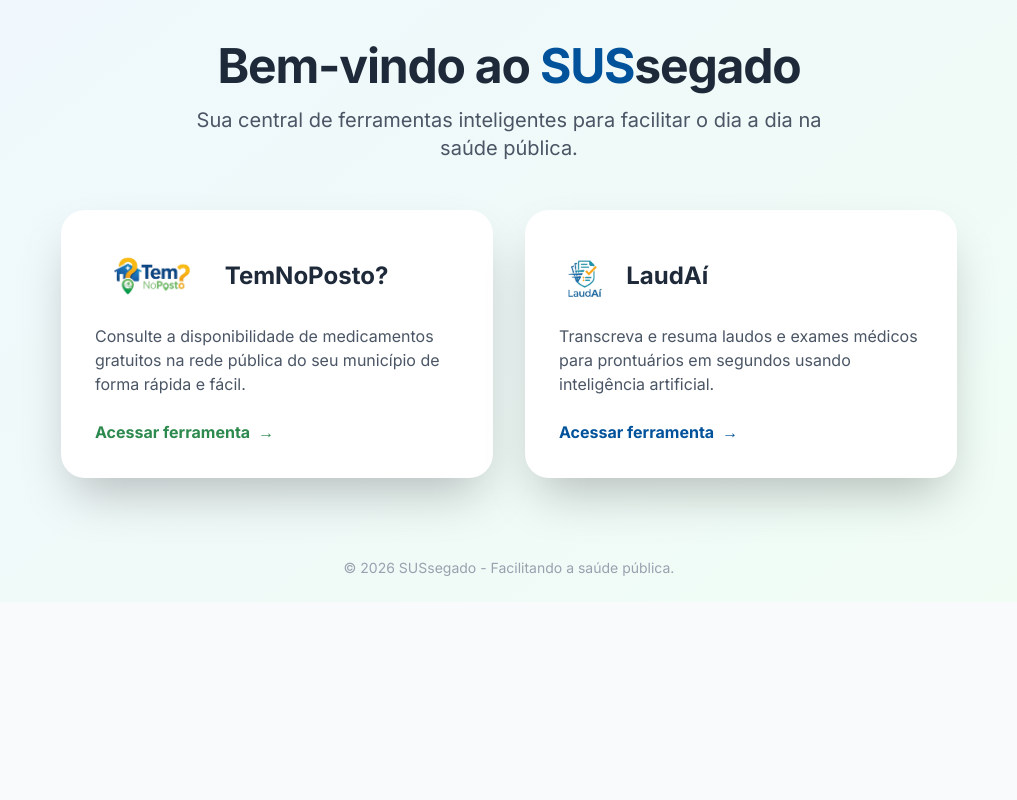
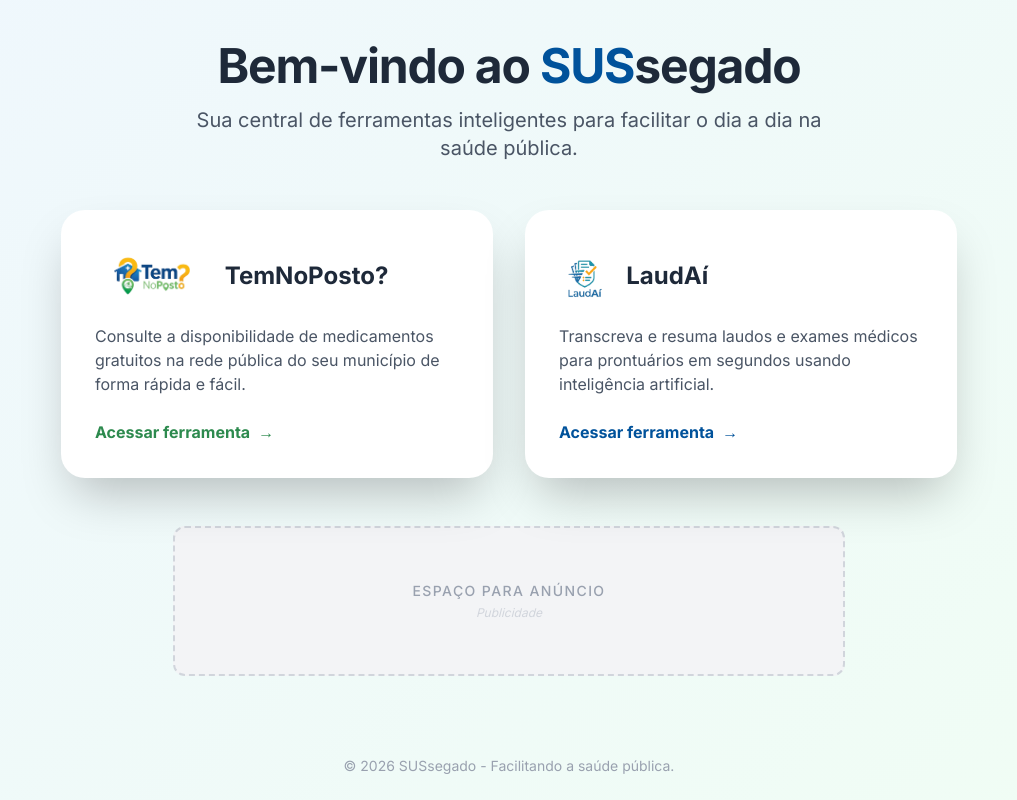
Before and after one commit to lucasvzack-sys/001, a React (Vite) app: page / in a window 1280 px wide. Shown: the part 404-1204 px from the top of the page, without its empty margins (131-1148 px from the left). Before the commit the page ends 1006 px from the top, so only its background shows below. Built offline with nearby package versions, Linux system fonts and the light colour scheme.

Commit message:
Update Portal.tsx

```diff
--- a/src/components/Portal.tsx
+++ b/src/components/Portal.tsx
@@ -22,6 +22,7 @@ export default function Portal({ onNavigate }: PortalProps) {
           referrerPolicy="no-referrer"
         />
 
+        {/* Primeiro Banner (Já existente) */}
         <AdSpace className="mb-12 max-w-2xl mx-auto" />
 
         <h1 className="text-4xl md:text-5xl font-bold text-gray-800 mb-4 tracking-tight">
@@ -78,6 +79,10 @@ export default function Portal({ onNavigate }: PortalProps) {
             </div>
           </motion.button>
         </div>
+
+        {/* Segundo Banner de Propaganda Adicionado Aqui */}
+        <AdSpace className="mt-12 max-w-2xl mx-auto" />
+
       </motion.div>
 
       <footer className="mt-20 text-gray-400 text-sm">
```
